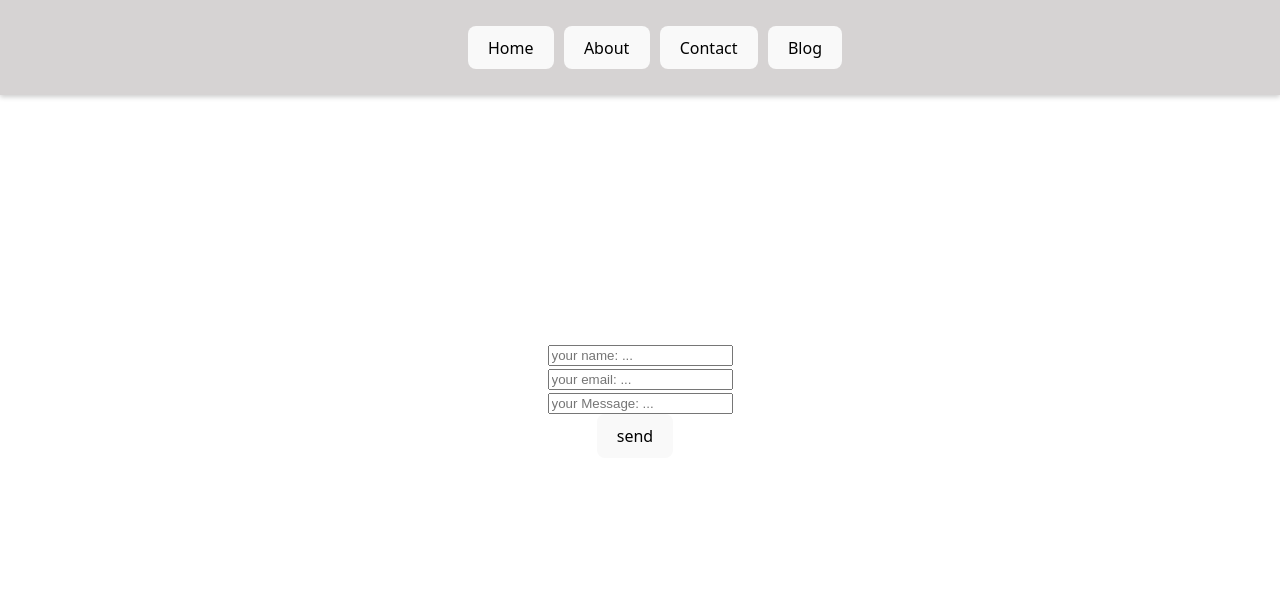
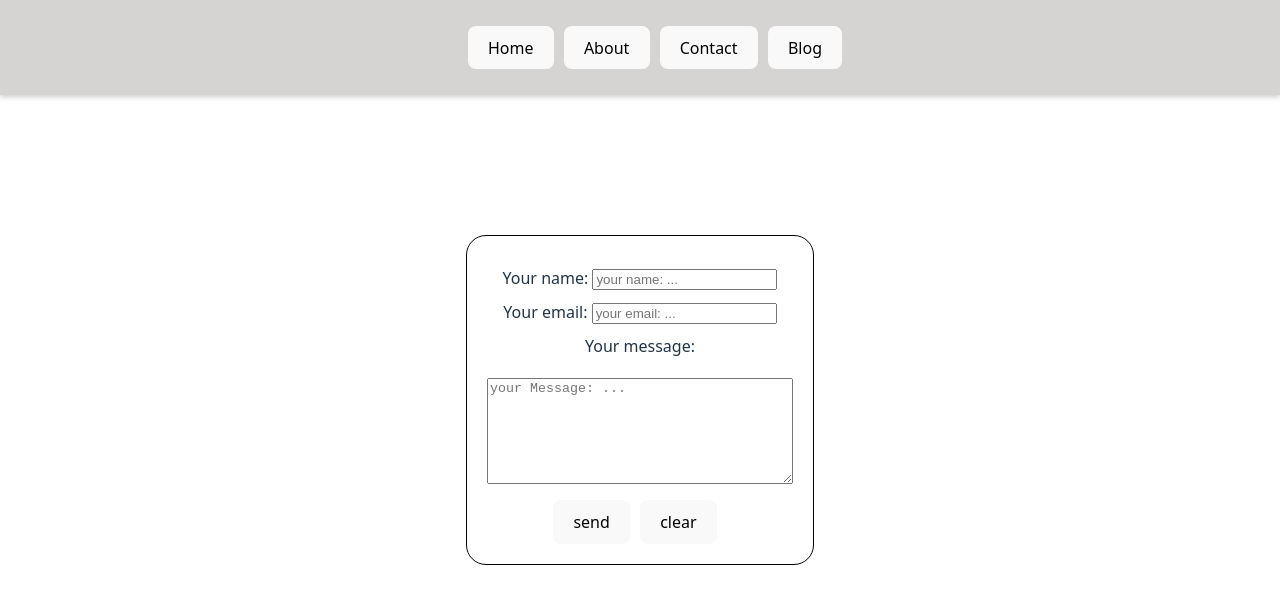
Before and after one commit to AminSBU/react-full-course, a React (Vite) app in the folder 16_Create_new_component_class/create_new_component_class/: page /contact in a window 1280 px wide. Shown: the top 604 px of the page. Built offline with nearby package versions, Linux system fonts and the light colour scheme.

Commit message:
some modification

```diff
--- /dev/null
+++ b/16_Create_new_component_class/create_new_component_class/src/Contact.css
@@ -0,0 +1,18 @@
+.contact-container
+{
+    border: 1px solid black;
+    border-radius: 20px;
+    padding: 20px;
+}
+
+.txtbox
+{
+    margin-top: 10px;
+}
+
+.txtbox textarea
+{
+    margin-top: 10px;
+    height: 100px;
+    width: 300px;
+}
--- a/16_Create_new_component_class/create_new_component_class/src/Contact.jsx
+++ b/16_Create_new_component_class/create_new_component_class/src/Contact.jsx
@@ -1,17 +1,25 @@
+import './Contact.css'
+
 const Contact = () => (
     <div className="contact-container">
         <form>
             <div className="txtbox">
-                <input type="text" placeholder="your name: ..."></input>
+                <label htmlFor="name">Your name: </label>
+                <input type="text" id='name' placeholder="your name: ..."></input>
             </div>
             <div className="txtbox">
-                <input type="text" placeholder="your email: ..."></input>
+                <label htmlFor="email">Your email: </label>
+                <input type="text" id='email' placeholder="your email: ..."></input>
             </div>
             <div className="txtbox">
-                <input type="text" placeholder="your Message: ..."></input>
+                <label htmlFor="message">Your message: </label>
+            </div>
+            <div className="txtbox">
+                <textarea id='message'  placeholder="your Message: ..." row={10} cols={50}></textarea >
             </div>
             <div className="txtbox">
                 <button className="btn">send</button>
+                <button className="btn">clear</button>
             </div>
         </form>
     </div>
```
